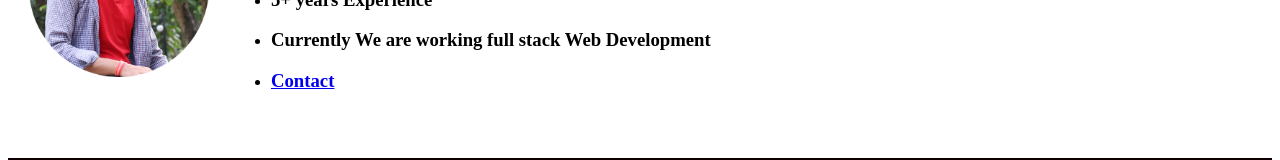
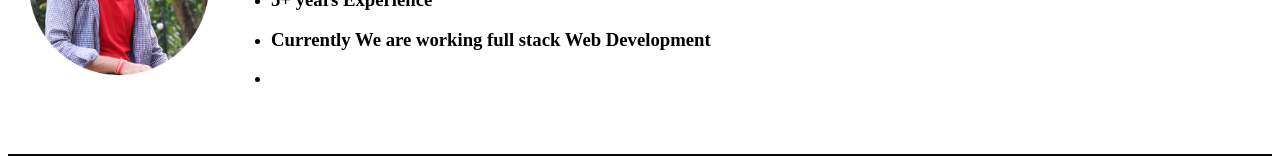
Before and after one commit to Brijesh8000/Brijeshcv12345, a plain HTML site: page index.html in a window 1280 px wide. Shown: the part 222-382 px from the top of the page. Drawn offline with Linux system fonts and the light colour scheme.

Commit message:
Update index.html

```diff
--- a/index.html
+++ b/index.html
@@ -13,7 +13,7 @@
           <li><p> <h3> Professional Full stack Web developer</h3> </p></li>
           <li><p> <h3> 5+ years Experience </h3> </p></li>
           <li><h3> <p>Currently We are working full stack Web Development</p></h3>  </li>
-          <li><h3><p></p><a href="C:\Users\HP\OneDrive\Desktop\chapter1\Atom\HTML personal site\Contacr Form.HTML">Contact</a></h3></li>
+          <li><h3><p></p><a href="C:\Users\HP\OneDrive\Desktop\chapter1\Atom\HTML personal site\Contacr Form.HTML"></a></h3></li>
         </ul>
          </td>
       </tr>
```
